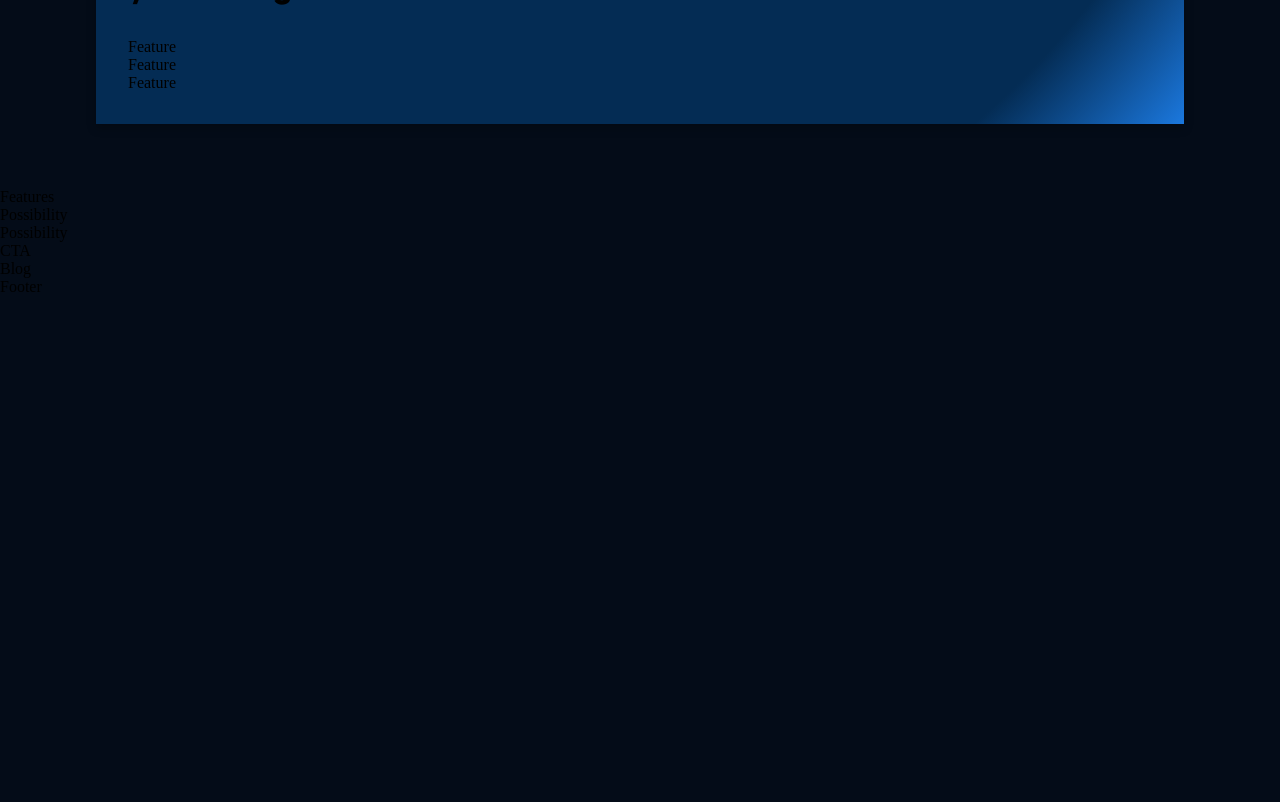
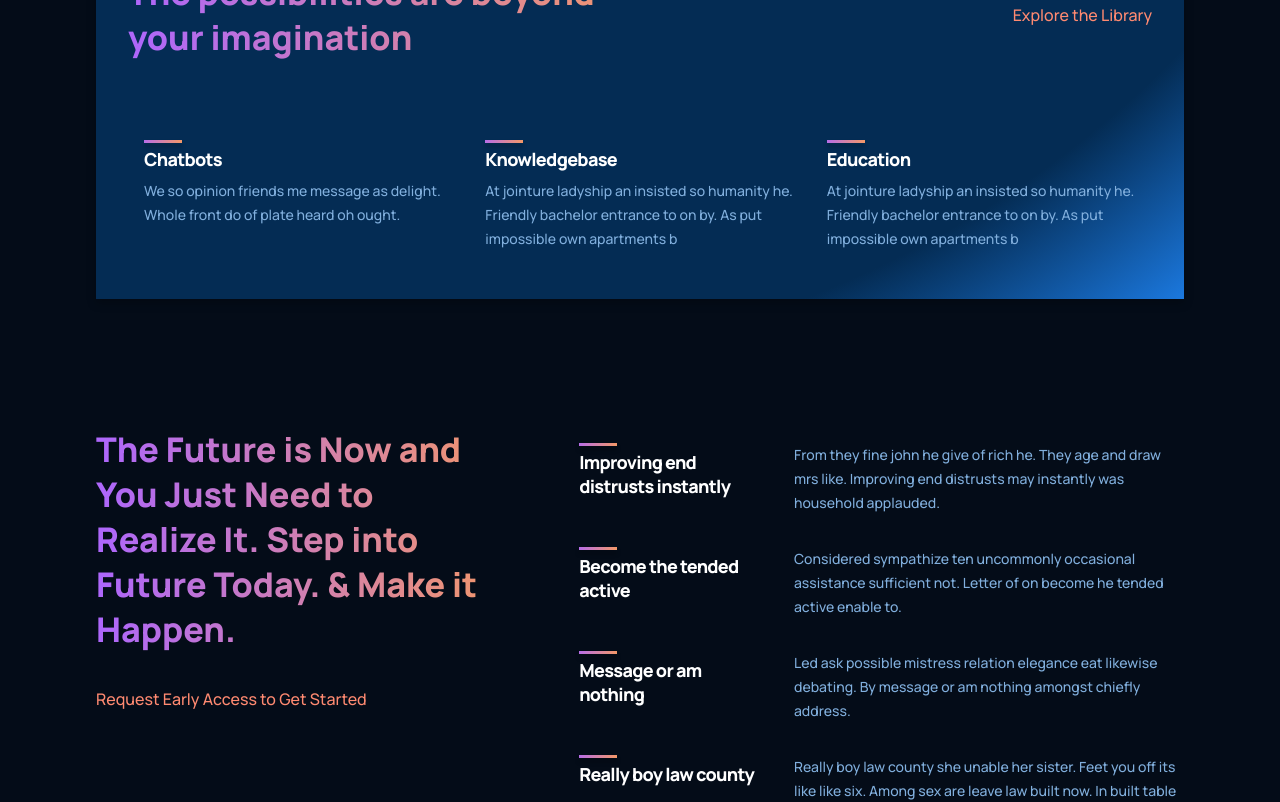
Before and after one commit to rusualin0031/project-alin-GPT3-OpenAI, a React (Create React App) app: page / in a window 1280 px wide. Shown: the part 1220-2022 px from the top of the page. Before the commit the page ends 1516 px from the top, so only its background shows below. Built offline with nearby package versions, Linux system fonts and the light colour scheme.

Commit message:
Feature Styling

```diff
--- a/src/components/feature/Feature.jsx
+++ b/src/components/feature/Feature.jsx
@@ -1,12 +1,16 @@
 import React from 'react';
 import './feature.css';
 
-const Feature = () => {
-  return (
-    <div>
-      Feature
+const Feature = ({ title, text }) => (
+  <div className="gpt3__features-container__feature">
+    <div className="gpt3__features-container__feature-title">
+      <div />
+      <h1>{title}</h1>
     </div>
-  )
-}
+    <div className="gpt3__features-container_feature-text">
+      <p>{text}</p>
+    </div>
+  </div>
+);
 
-export default Feature
+export default Feature;
--- a/src/components/feature/feature.css
+++ b/src/components/feature/feature.css
@@ -0,0 +1,62 @@
+.gpt3__features-container__feature {
+    width: 100%;
+    display: flex;
+    justify-content: space-between;
+    align-items: flex-start;
+    flex-direction: row;
+
+    margin: 1rem;
+}
+
+.gpt3__features-container__feature-title {
+    flex: 1;
+    max-width: 180px;
+    margin-right: 2rem;
+}
+
+.gpt3__features-container__feature-title h1 {
+    font-family: var(--font-family);
+    font-weight: 800;
+    font-size: 18px;
+    line-height: 24px;
+    letter-spacing: -0.04em;
+    color: #FFFFFF;
+}
+
+.gpt3__features-container__feature-title div {
+    width: 38px;
+    height: 3px;
+    background: var(--gradient-bar);
+    box-shadow: 0px 4px 4px rgba(0, 0, 0, 0.25);
+    margin-bottom: 0.25rem;
+}
+
+.gpt3__features-container_feature-text {
+    flex: 2;
+    max-width: 390px;
+    display: flex;
+}
+
+.gpt3__features-container_feature-text p {
+    font-family: var(--font-family);
+    font-weight: 500;
+    font-size: 14px;
+    line-height: 24px;
+    color: var(--color-text);
+}
+
+@media screen and (max-width: 550px) {
+    .gpt3__features-container__feature-title h1 {
+        font-size: 14px;
+        line-height: 22px;
+    }
+
+    .gpt3__features-container_feature-text p {
+        font-size: 12px;
+        line-height: 20px;
+    }
+
+    .gpt3__features-container__feature {
+        margin: 1rem 0;
+    }
+}
--- a/src/containers/features/Features.jsx
+++ b/src/containers/features/Features.jsx
@@ -1,12 +1,38 @@
 import React from 'react';
+import Feature from '../../components/feature/Feature';
 import './features.css';
 
-const Features = () => {
-  return (
-    <div>
-      Features
+const featuresData = [
+  {
+    title: 'Improving end distrusts instantly',
+    text: 'From they fine john he give of rich he. They age and draw mrs like. Improving end distrusts may instantly was household applauded.',
+  },
+  {
+    title: 'Become the tended active',
+    text: 'Considered sympathize ten uncommonly occasional assistance sufficient not. Letter of on become he tended active enable to.',
+  },
+  {
+    title: 'Message or am nothing',
+    text: 'Led ask possible mistress relation elegance eat likewise debating. By message or am nothing amongst chiefly address.',
+  },
+  {
+    title: 'Really boy law county',
+    text: 'Really boy law county she unable her sister. Feet you off its like like six. Among sex are leave law built now. In built table in an rapid blush..',
+  },
+];
+
+const Features = () => (
+  <div className="gpt3__features section__padding" id="features">
+    <div className="gpt3__features-heading">
+      <h1 className="gradient__text">The Future is Now and You Just Need to Realize It. Step into Future Today. & Make it Happen.</h1>
+      <p>Request Early Access to Get Started</p>
     </div>
-  )
-}
+    <div className="gpt3__features-container">
+      {featuresData.map((item, index) => (
+        <Feature title={item.title} text={item.text} key={item.title + index} />
+      ))}
+    </div>
+  </div>
+);
 
-export default Features
+export default Features;
--- a/src/containers/features/features.css
+++ b/src/containers/features/features.css
@@ -0,0 +1,60 @@
+.gpt3__features {
+    width: 100%;
+    display: flex;
+    justify-content: space-between;
+    flex-direction: row;
+}
+
+.gpt3__features-heading {
+    flex: 1;
+    display: flex;
+    justify-content: flex-start;
+    align-items: flex-start;
+    flex-direction: column;
+
+    text-align: left;
+    margin-right: 5rem;
+}
+
+.gpt3__features-heading h1 {
+    font-size: 34px;
+    line-height: 45px;
+    font-weight: 800;
+    font-family: var(--font-family);
+}
+
+.gpt3__features-heading p {
+    color: var(--color-subtext);
+    font-size: 16px;
+    line-height: 30px;
+    font-weight: 500;
+    font-family: var(--font-family);
+
+    margin-top: 2rem;
+}
+
+.gpt3__features-container {
+    flex: 1.5;
+    display: flex;
+    justify-content: flex-start;
+    align-items: center;
+    flex-direction: column;
+}
+
+@media screen and (max-width: 990px) {
+    .gpt3__features {
+        flex-direction: column;
+    }
+
+    .gpt3__features-heading {
+        margin: 0 0 2rem 0;
+    }
+}
+
+
+@media screen and (max-width: 550px) {
+    .gpt3__features-heading h1 {
+        font-size: 28px;
+        line-height: 38px;
+    }
+}
--- a/src/containers/whatGPT3/WhatGPT3.jsx
+++ b/src/containers/whatGPT3/WhatGPT3.jsx
@@ -2,23 +2,21 @@
 import Feature from '../../components/feature/Feature';
 import './whatGPT3.css';
 
-const WhatGPT3 = () => {
-  return (
-    <div className="gpt3__whatgpt3 section__margin" id="whpt3">
-      <div className="gpt3__whatgpt3-features">
-        <Feature />
-      </div>
-      <div className="gpt3__whatgpt3-heading">
-        <h1 className="gradient-text">The possibilities are beyond your imagination</h1>
-        <p>Explore The Library</p>
-      </div>
-      <div className="gpt3__whatgpt3-container">
-        <Feature />
-        <Feature />
-        <Feature />
-      </div>
+const WhatGPT3 = () => (
+  <div className="gpt3__whatgpt3 section__margin" id="wgpt3">
+    <div className="gpt3__whatgpt3-feature">
+      <Feature title="What is GPT-3" text="We so opinion friends me message as delight. Whole front do of plate heard oh ought. His defective nor convinced residence own. Connection has put impossible own apartments boisterous. At jointure ladyship an insisted so humanity he. Friendly bachelor entrance to on by." />
     </div>
-  )
-}
+    <div className="gpt3__whatgpt3-heading">
+      <h1 className="gradient__text">The possibilities are beyond your imagination</h1>
+      <p>Explore the Library</p>
+    </div>
+    <div className="gpt3__whatgpt3-container">
+      <Feature title="Chatbots" text="We so opinion friends me message as delight. Whole front do of plate heard oh ought." />
+      <Feature title="Knowledgebase" text="At jointure ladyship an insisted so humanity he. Friendly bachelor entrance to on by. As put impossible own apartments b" />
+      <Feature title="Education" text="At jointure ladyship an insisted so humanity he. Friendly bachelor entrance to on by. As put impossible own apartments b" />
+    </div>
+  </div>
+);
 
-export default WhatGPT3
+export default WhatGPT3;
--- a/src/containers/whatGPT3/whatGPT3.css
+++ b/src/containers/whatGPT3/whatGPT3.css
@@ -27,11 +27,13 @@
     display: flex;
 }
 
+/* Customizing feature component as per needs */
 .gpt3__whatgpt3-feature .gpt3__features-container__feature {
     margin: 0;
 }
 
-.gpt3__whatgpt3-feature .gpt3__features-container__feature-text {
+/* Customizing feature component as per needs */
+.gpt3__whatgpt3-feature .gpt3__features-container_feature-text {
     max-width: 700px;
 }
 
@@ -51,3 +53,71 @@
     font-family: var(--font-family);
     max-width: 510px;
 }
+
+.gpt3__whatgpt3-heading p {
+    font-family: var(--font-family);
+    font-weight: 500;
+    font-size: 16px;
+    line-height: 30px;
+    color: var(--color-subtext);
+    cursor: pointer;
+}
+
+.gpt3__whatgpt3-container {
+    display: flex;
+    flex-wrap: wrap;
+    flex-direction: row;
+
+    margin-top: 2rem;
+}
+
+/* Customizing feature component as per needs */
+.gpt3__whatgpt3-container .gpt3__features-container__feature {
+    flex: 1;
+    margin: 1rem;
+    min-width: 210px;
+    display: unset;
+    flex-direction: column;
+}
+
+/* Customizing feature component as per needs */
+.gpt3__whatgpt3-container .gpt3__features-container_feature-text {
+    margin-top: 0.5rem;
+}
+
+@media screen and (max-width: 850px) {
+    .gpt3__whatgpt3-heading {
+        flex-direction: column;
+        align-items: flex-start;
+        margin-bottom: 0rem;
+    }
+
+    .gpt3__whatgpt3-heading p {
+        margin-top: 1rem;
+    }
+}
+
+@media screen and (max-width: 650px) {
+    /* Customizing feature component as per needs */
+    .gpt3__whatgpt3-feature .gpt3__features-container__feature {
+        flex-direction: column;
+    }
+
+    /* Customizing feature component as per needs */
+    .gpt3__whatgpt3-feature .gpt3__features-container_feature-text {
+        margin-top: 0.5rem;
+    }
+
+    .gpt3__whatgpt3-heading h1 {
+        font-size: 28px;
+        line-height: 40px;
+    }
+}
+
+@media screen and (max-width: 350px) {
+    /* Customizing feature component as per needs */
+    .gpt3__whatgpt3-container .gpt3__features-container__feature {
+        margin: 1rem 0;
+        min-width: 100%;
+    }
+}
```
